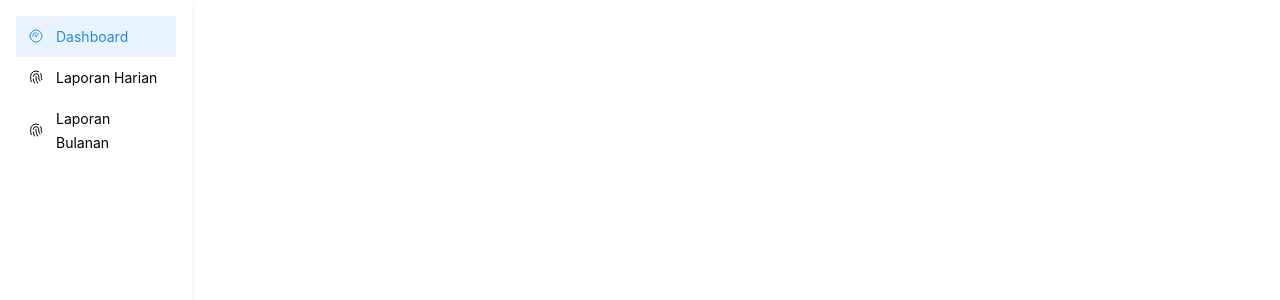
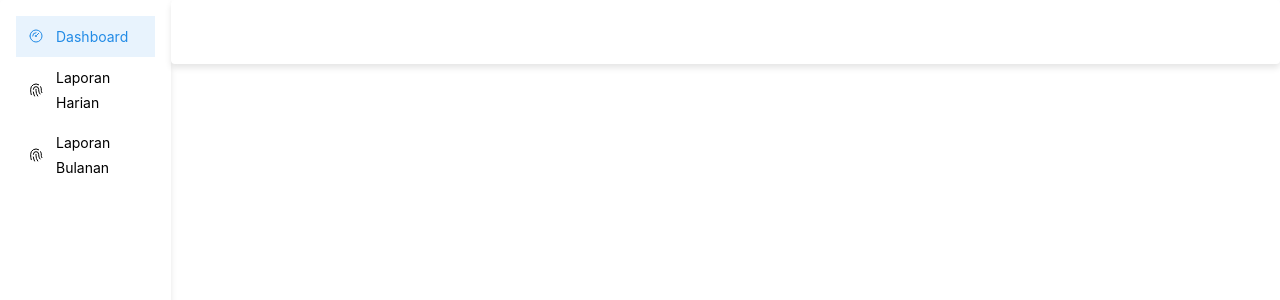
Before and after one commit to dioauliaharrisa/standard_dashboard, a React (Vite) app: page / in a window 1280 px wide. Shown: the top 300 px of the page. Built offline with nearby package versions, Linux system fonts and the light colour scheme.

Commit message:
Update styles and select options in ModalAddReport component

```diff
--- a/src/ModalAddReport.tsx
+++ b/src/ModalAddReport.tsx
@@ -65,7 +65,12 @@ export const ModalAddReport = (props: {
           key={form.key("bagian")}
           label="Bagian"
           placeholder="Pilih bagian"
-          data={["Teknis", "B", "C", "D"]}
+          data={[
+            "Teknis",
+            "Dukman",
+            "Tiket Pelayanan",
+            "Monitoring Kebersihan",
+          ]}
           {...form.getInputProps("bagian")}
         />
         <Select
--- a/src/pages/daily/index.module.css
+++ b/src/pages/daily/index.module.css
@@ -21,7 +21,7 @@
 }
 
 .table_head {
-  border-radius: 25px 25px 0 0;
+  border-radius: 30px 30px 0 0;
 }
 
 .table th {
--- a/src/pages/layout/index.module.css
+++ b/src/pages/layout/index.module.css
@@ -10,3 +10,12 @@
   padding: 1rem;
   box-shadow: 0px 4px 6px rgba(0, 0, 0, 0.1);
 }
+
+.page {
+  width: 100%;
+}
+
+.header {
+  box-shadow: 0px 4px 6px rgba(0, 0, 0, 0.1);
+  height: 8vh;
+}
--- a/src/pages/layout/index.tsx
+++ b/src/pages/layout/index.tsx
@@ -1,4 +1,4 @@
-import { NavLink, Paper } from "@mantine/core";
+import { Card, NavLink, Paper } from "@mantine/core";
 import { IconGauge, IconFingerprint } from "@tabler/icons-react";
 import { ReactNode, useState } from "react";
 import styles from "./index.module.css";
@@ -40,7 +40,10 @@ export const Layout: React.FC = () => {
       <Paper shadow="xs" className={styles.sidebar}>
         {items}
       </Paper>
-      <Outlet />
+      <div className={styles.page}>
+        <Card className={styles.header}></Card>
+        <Outlet />
+      </div>
     </div>
   );
 };
```
